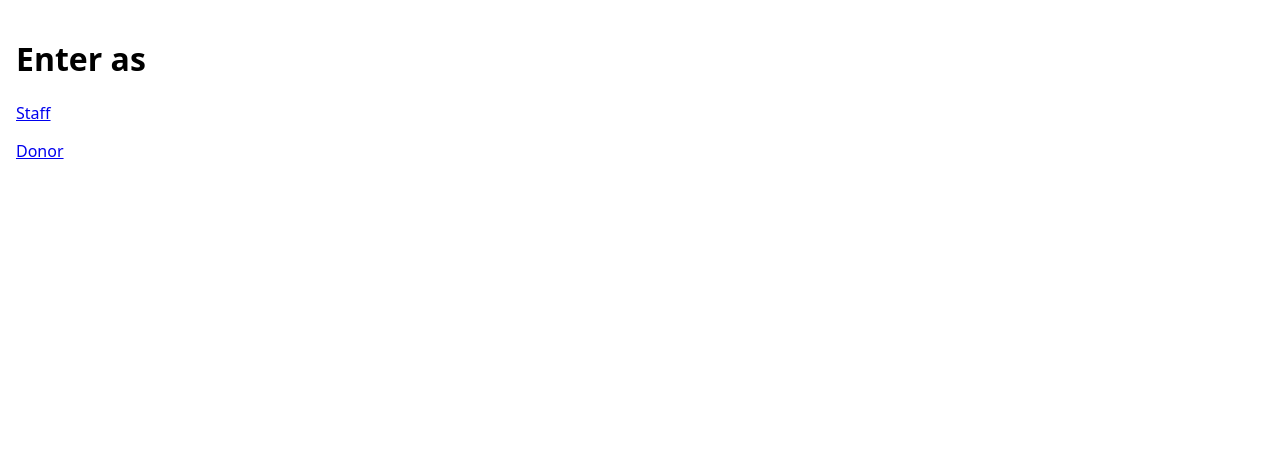
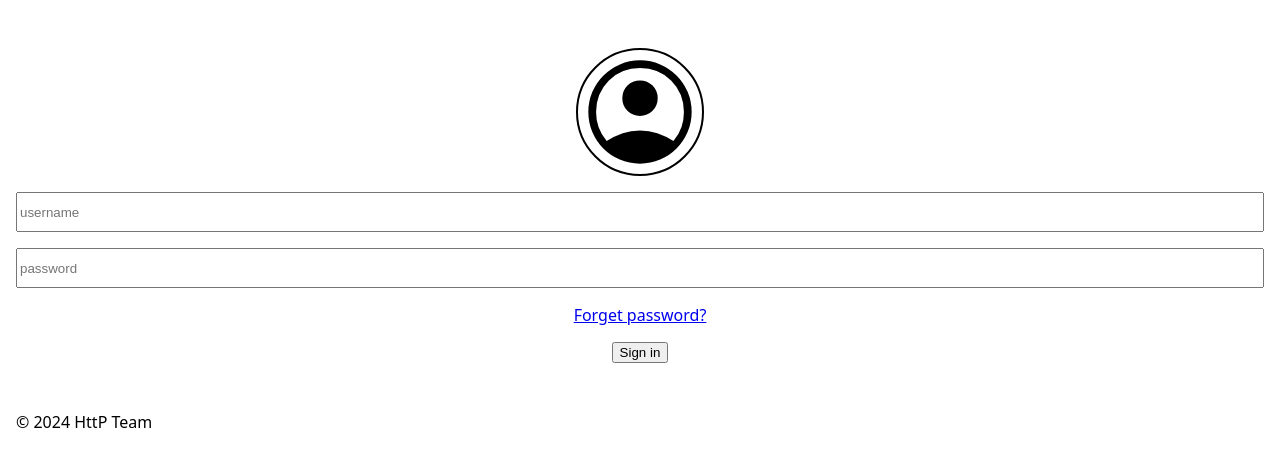
Before and after one commit to TuritoYuenan/blood-donation-platform, a Vue app: page /login in a window 1280 px wide. Shown: the top 466 px of the page. Built offline with nearby package versions, Linux system fonts and the light colour scheme.

Commit message:
multiple updates - npm: add `@supabase/supabase-js` - css: defer app ui margin to `body` - css: add more styling - vue: replace `MemoryHistory` with `WebHistory`

```diff
--- a/package.json
+++ b/package.json
@@ -9,6 +9,7 @@
 		"preview": "vite preview"
 	},
 	"dependencies": {
+		"@supabase/supabase-js": "^2.45.1",
 		"vue": "^3.4.36",
 		"vue-router": "^4.4.3"
 	},
--- a/src/App.vue
+++ b/src/App.vue
@@ -5,10 +5,10 @@
 	<main>
 		<RouterView />
 	</main>
+	<footer>
+		<p>&COPY; 2024 HttP Team</p>
+	</footer>
 </template>
 
 <style scoped>
-main {
-	padding: 1rem;
-}
 </style>
--- a/src/main.ts
+++ b/src/main.ts
@@ -1,5 +1,5 @@
 import { createApp } from 'vue'
-import { createMemoryHistory, createRouter, RouteRecordRaw } from 'vue-router'
+import { createRouter, createWebHistory } from 'vue-router'
 
 import './style.css'
 import App from './App.vue'
@@ -8,16 +8,14 @@ import LoginView from './views/LoginView.vue'
 import DashboardView from './views/DashboardView.vue'
 import LocationsView from './views/LocationsView.vue'
 
-const routes: RouteRecordRaw[] = [
-	{ path: '/', component: HomeView },
-	{ path: '/login', component: LoginView },
-	{ path: '/locations', component: LocationsView },
-	{ path: '/dashboard', component: DashboardView }
-]
-
 const router = createRouter({
-	history: createMemoryHistory(),
-	routes: routes,
+	history: createWebHistory(),
+	routes: [
+		{ path: '/', component: HomeView },
+		{ path: '/login', component: LoginView },
+		{ path: '/locations', component: LocationsView },
+		{ path: '/dashboard', component: DashboardView }
+	],
 })
 
 createApp(App).use(router).mount('#app')
--- a/src/style.css
+++ b/src/style.css
@@ -1,7 +1,16 @@
 :root {
+	font-size: 16px;
 	font-family: system-ui, sans-serif;
 }
 
+* {
+	box-sizing: border-box;
+}
+
 body {
-	margin: 0;
+	margin: 1rem;
 }
+
+h1, h2, h3, h4, h5, h6, p, ul, ol {
+	margin: 1rem 0 0;
+}
--- /dev/null
+++ b/src/utils/supabase.ts
@@ -0,0 +1,6 @@
+import { createClient } from "@supabase/supabase-js";
+
+const supabaseUrl = process.env.SUPABASE_URL!;
+const supabaseKey = process.env.SUPABASE_KEY!;
+
+export const supabase = createClient(supabaseUrl, supabaseKey);
--- a/src/views/LoginView.vue
+++ b/src/views/LoginView.vue
@@ -18,6 +18,13 @@ import account from "../assets/account.svg";
 </template>
 
 <style scoped>
+section {
+	padding-block: 2rem;
+	display: flex;
+	flex-direction: column;
+	gap: 1rem;
+}
+
 section * {
 	margin: auto;
 	display: block;
@@ -29,4 +36,9 @@ header img {
 	border: 2px solid black;
 	border-radius: 50%;
 }
+
+input {
+	width: 100%;
+	height: 3em;
+}
 </style>
```
Also changed, not shown: 1 other file (tests, documents, lock files or other folders).
